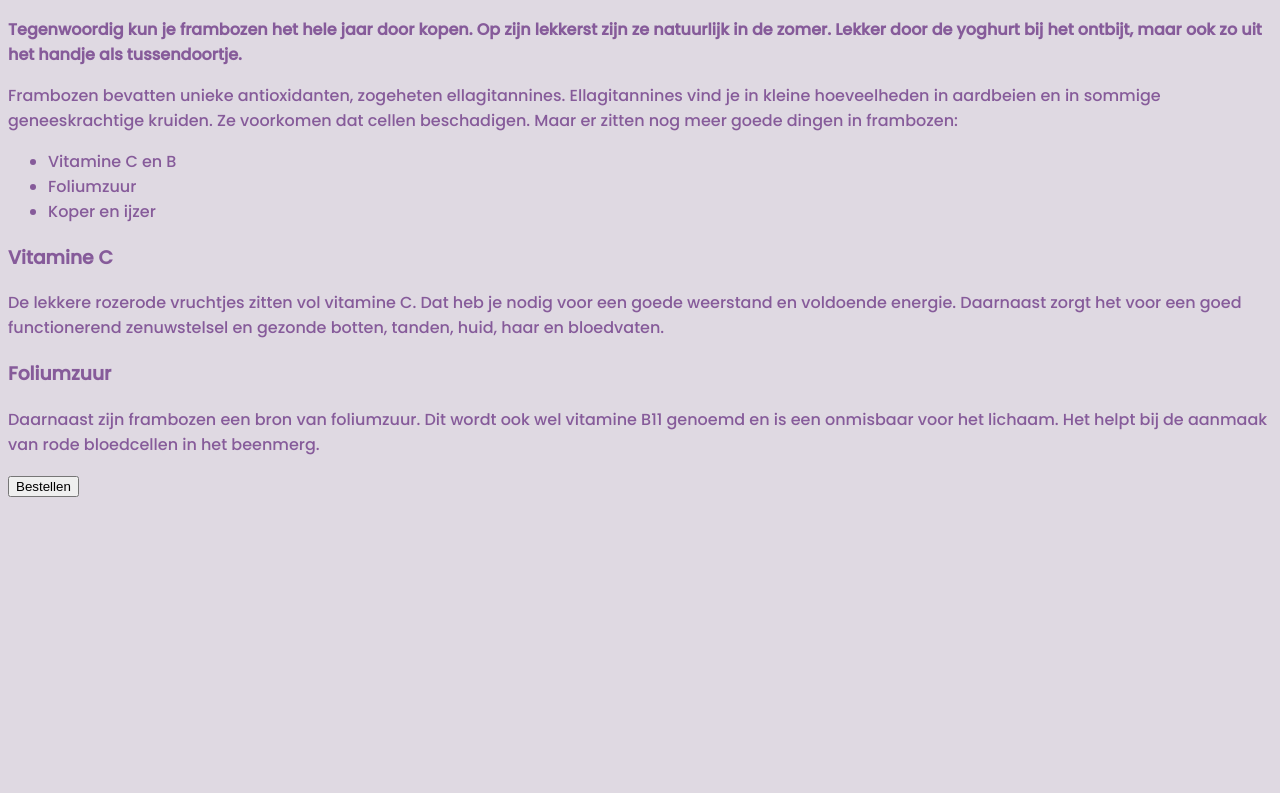
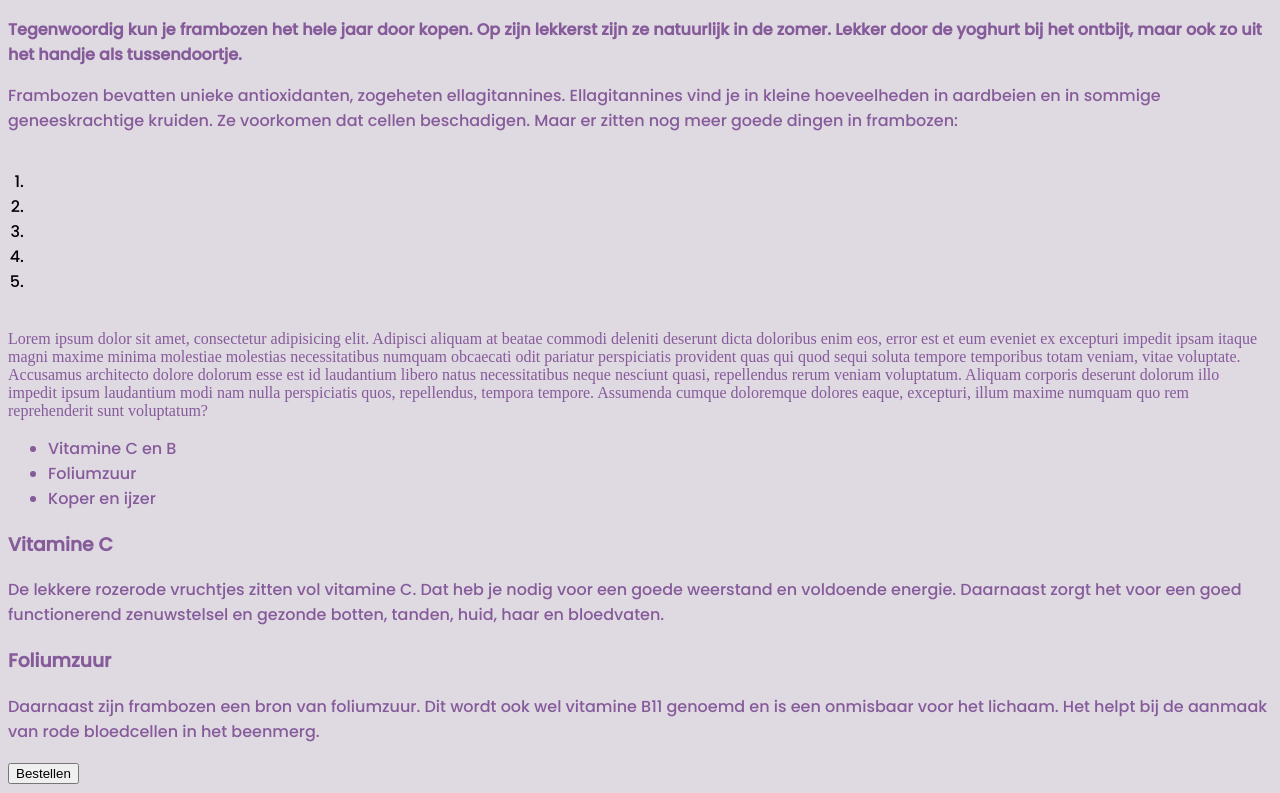
Before and after one commit to Haikotjo/git-kersen-eerste-keer-git, a plain HTML site: page index.html in a window 1280 px wide. Shown: the part 129-922 px from the top of the page. Before the commit the page ends 800 px from the top, so only its background shows below. Drawn offline with Linux system fonts and the light colour scheme.

Commit message:
lijstje toegevoegd

```diff
--- a/index.html
+++ b/index.html
@@ -16,6 +16,16 @@
     aardbeien en in sommige geneeskrachtige kruiden. Ze voorkomen dat cellen beschadigen. Maar er zitten nog meer goede
     dingen in frambozen:
 </p>
+
+<ol class="list-with-nothing">
+    <li></li>
+    <li></li>
+    <li></li>
+    <li></li>
+    <li></li>
+</ol>
+
+<p class="lorem-paragraph">Lorem ipsum dolor sit amet, consectetur adipisicing elit. Adipisci aliquam at beatae commodi deleniti deserunt dicta doloribus enim eos, error est et eum eveniet ex excepturi impedit ipsam itaque magni maxime minima molestiae molestias necessitatibus numquam obcaecati odit pariatur perspiciatis provident quas qui quod sequi soluta tempore temporibus totam veniam, vitae voluptate. Accusamus architecto dolore dolorum esse est id laudantium libero natus necessitatibus neque nesciunt quasi, repellendus rerum veniam voluptatum. Aliquam corporis deserunt dolorum illo impedit ipsum laudantium modi nam nulla perspiciatis quos, repellendus, tempora tempore. Assumenda cumque doloremque dolores eaque, excepturi, illum maxime numquam quo rem reprehenderit sunt voluptatum?</p>
 
 <ul>
     <li>Vitamine C en B</li>
--- a/styles.css
+++ b/styles.css
@@ -31,3 +31,6 @@ button:hover{
 .lorem-paragraph{
     font-family: "Architects Daughter";
 }
+.list-with-nothing{
+    padding: 20px;
+}
```
